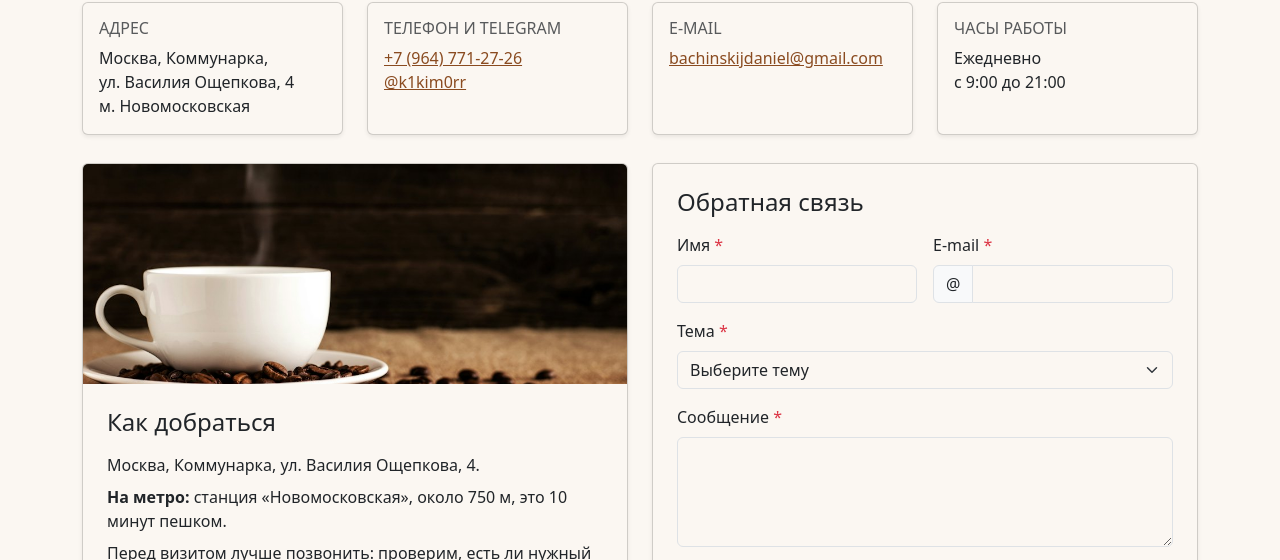
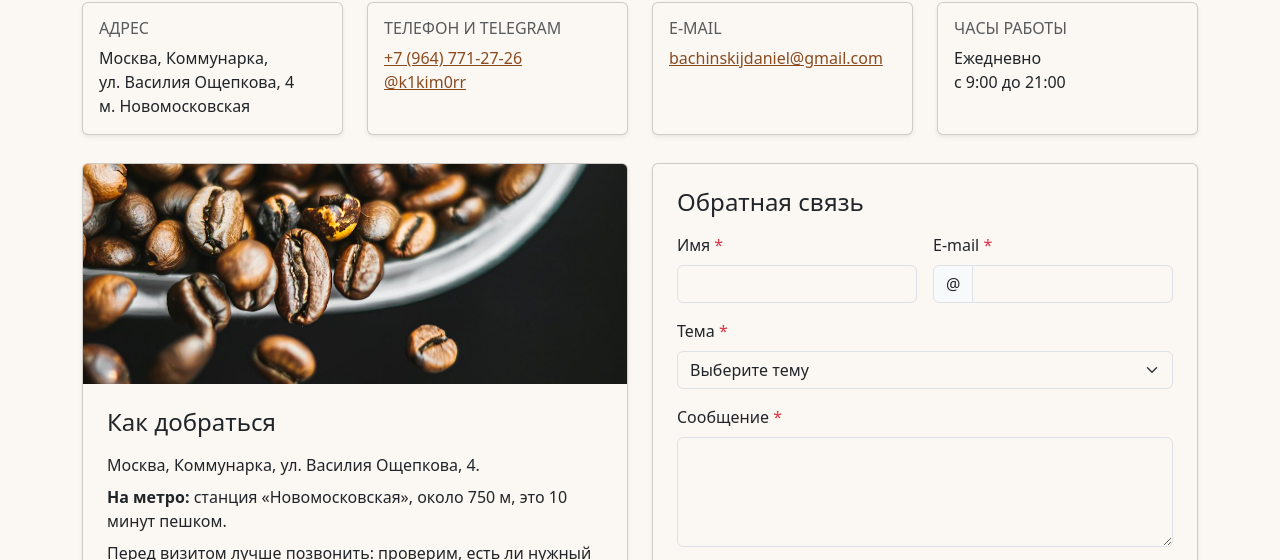
Before and after one commit to kikimor0607/kr2-bootstrap-shop, a plain HTML site: page contacts.html in a window 1280 px wide. Shown: the part 214-774 px from the top of the page. Drawn offline with Linux system fonts and the light colour scheme.

Commit message:
feat: use different photos for contacts and product gallery

```diff
--- a/contacts.html
+++ b/contacts.html
@@ -75,7 +75,7 @@
     <div class="row g-4 mt-1">
       <div class="col-12 col-lg-6">
         <div class="card shadow-sm h-100">
-          <img class="card-img-top contacts-photo" src="images/hero.jpg" alt="Кофе в шоуруме Зерно" width="960" height="720" loading="lazy">
+          <img class="card-img-top contacts-photo" src="images/contacts.jpg" alt="Жареные зёрна кофе" width="960" height="720" loading="lazy">
           <div class="card-body p-4">
             <h2 class="h4 mb-3">Как добраться</h2>
             <p class="mb-2">Москва, Коммунарка, ул. Василия Ощепкова, 4.</p>
```
Also changed, not shown: product.html (+1 -1 lines), images/contacts.jpg (added), images/gallery-beans.jpg (added).
